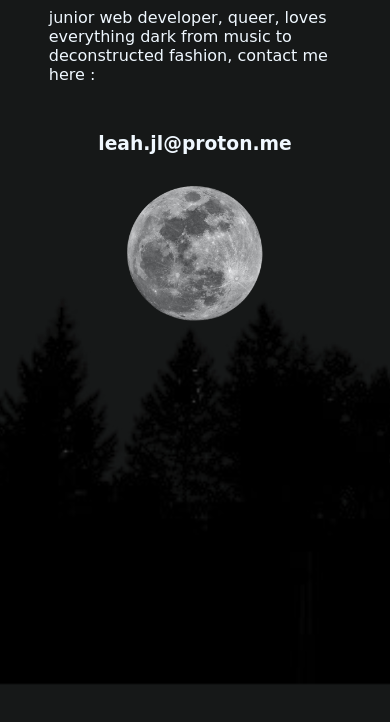
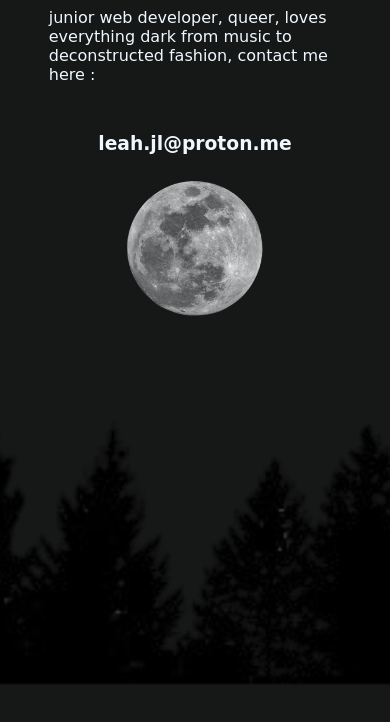
Before and after one commit to Hela6/leahJLportfolio, a plain HTML site: page index.html in a window 390 px wide. Shown: the part 160-882 px from the top of the page. Drawn offline with Linux system fonts and the light colour scheme; a web font is replaced by a local one.

Commit message:
responsive improved for bg img

```diff
--- a/style.css
+++ b/style.css
@@ -2,7 +2,7 @@
 
 
 html, body {
-    font-family: 'Bungee Hairline', cursive;
+   font-family: 'Bungee Hairline', cursive;
    width: 100%;
    background-color: #161818;
    background-image: url('./img/forest.png');
@@ -128,7 +128,7 @@ a {
 
 h1 {
     font-size: 4em;
-    margin: 0 auto;
+    margin: 30px auto;
 }
 
 h2:hover, a:hover {
@@ -153,6 +153,19 @@ p {
     width: 100%;
  }
 
+ /* responsive for bg img________________________________________________________________________________*/
+@media screen and (max-width: 1775px) {
+    html, body {
+        background-image: url('./img/forest_smaller.png');
+     }
+
+     .moon_container {
+        width: 180px;
+        margin-top: 25px;
+     }
+  }
+
+
 /* responsive for smaller screens________________________________________________________________________*/
 @media screen and (max-width: 1268px) {
     .navlinks_container a {
@@ -161,7 +174,6 @@ p {
 
     h1 {
         font-size: 3em;
-        margin: 30px auto;
     }
 
     p {
```
Also changed, not shown: img/forest_smaller.png (added).
